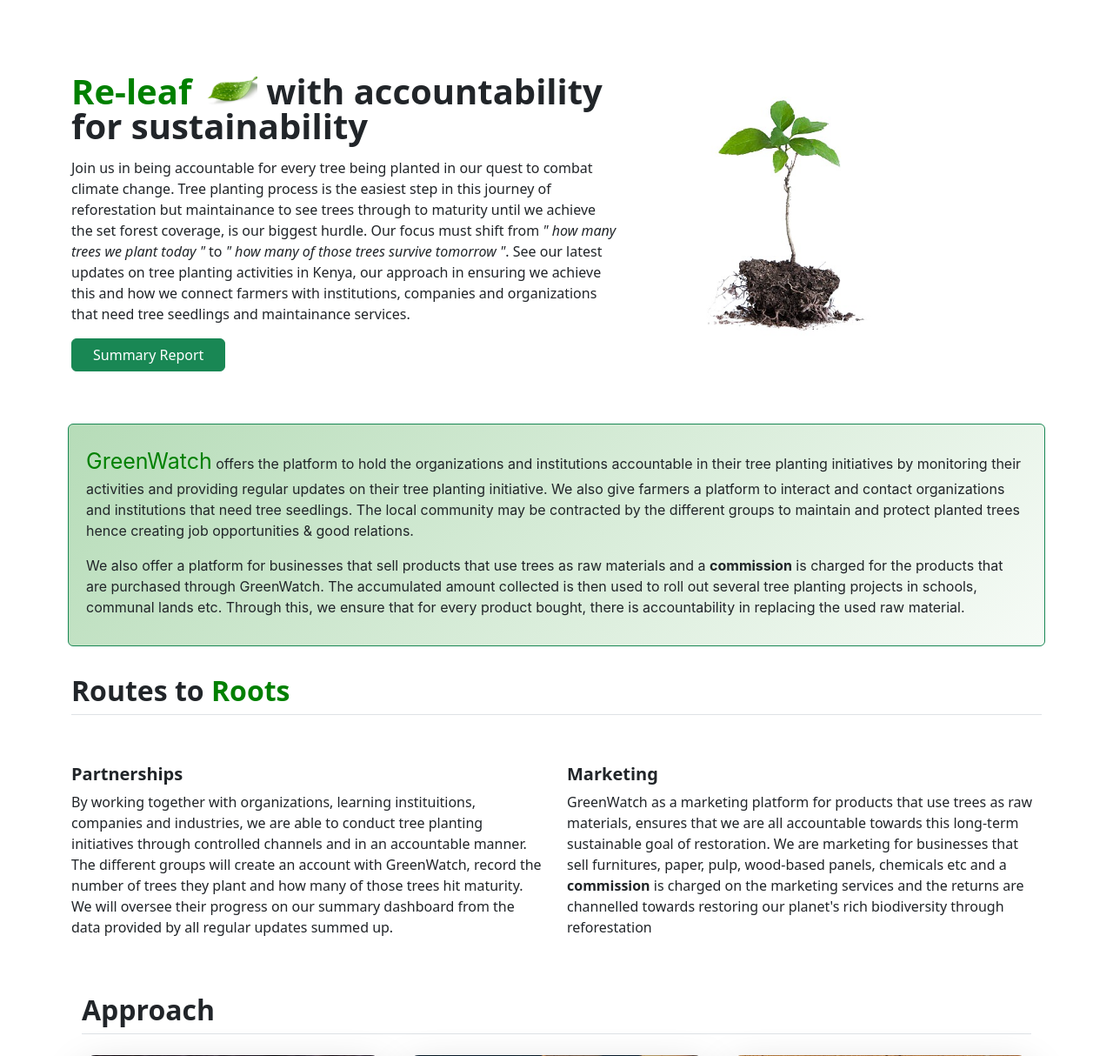
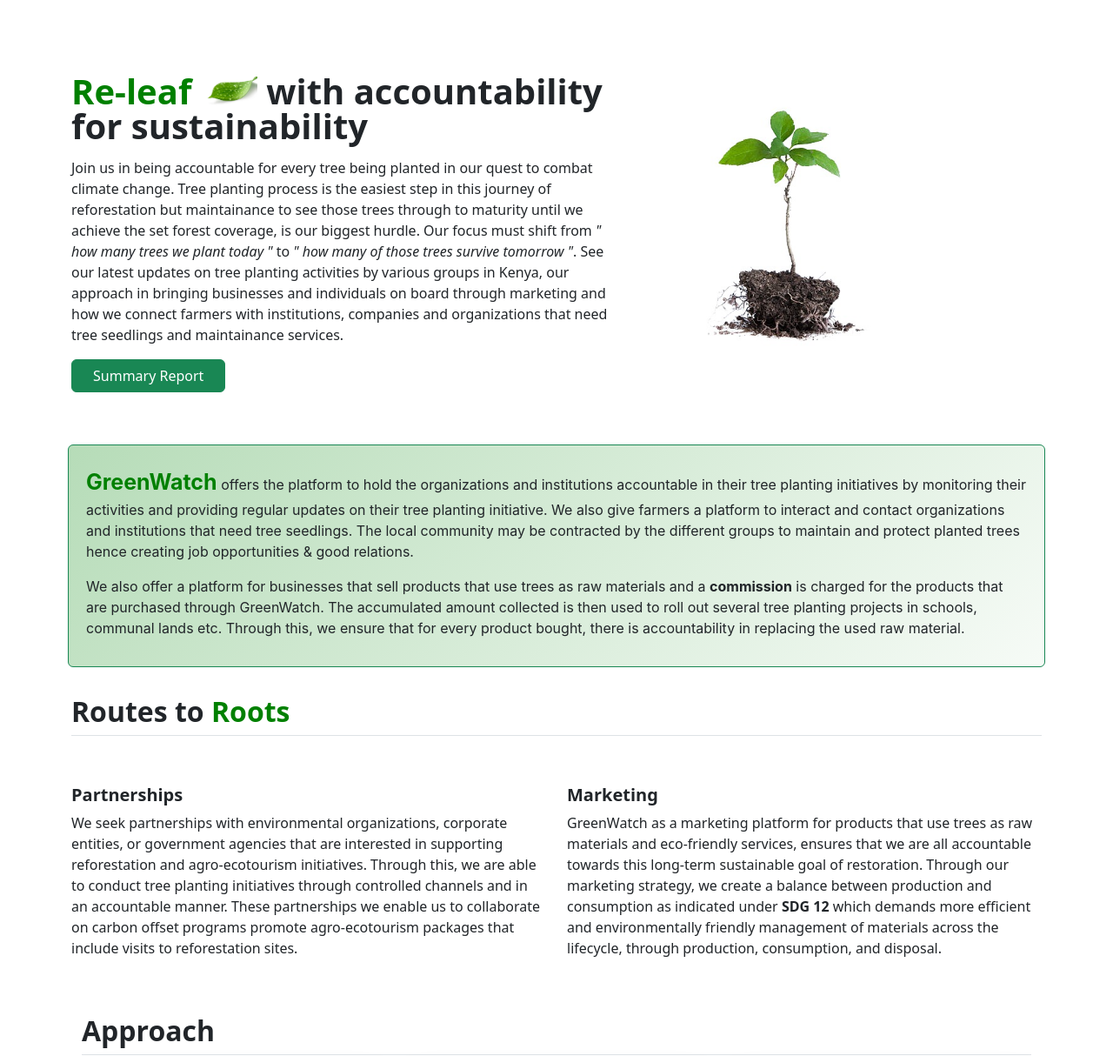
Before and after one commit to Collins07/GreenWatch, a Django app: page / in a window 1280 px wide. Shown: the part 72-1286 px from the top of the page at 87% size. Run offline with Django 4.2, Linux system fonts and the light colour scheme; some libraries are stand-ins or nearby versions.

Commit message:
home page changes

```diff
--- a/reforestation/templates/reforest/home.html
+++ b/reforestation/templates/reforest/home.html
@@ -39,9 +39,10 @@
                 <h1 class=" fw-bold lh-1 mb-3">
                     <span class="releaf">Re-leaf</span>  <img src="{% static 'img/leaff.jpg' %}" alt="" class="bi mt-4" width="65" height="37" role="img" > with accountability for sustainability</h1>
                 <p >Join us in being accountable for every tree being planted in our quest to combat climate change.
-                   Tree planting process is the easiest step in this journey of reforestation but maintainance to see trees through to maturity until
+                   Tree planting process is the easiest step in this journey of reforestation but maintainance to see those trees through to maturity until
                    we achieve the set forest coverage, is our biggest hurdle. Our focus must shift from <i>" how many trees we plant today "</i> to
-                   <i>" how many of those trees survive tomorrow "</i>. See our latest updates on tree planting activities in Kenya, our approach in ensuring we achieve this and how we connect farmers with institutions, companies and organizations that need tree seedlings and maintainance services.</p>
+                   <i>" how many of those trees survive tomorrow "</i>. See our latest updates on tree planting activities by various groups in Kenya,
+                   our approach in bringing businesses and individuals on board through marketing and how we connect farmers with institutions, companies and organizations that need tree seedlings and maintainance services.</p>
                 <div class="d-grid gap-2 d-md-flex justify-content-md-start">
                   <a class="btn btn-success px-4 me-md-2" href="{% url 'reforest' %}">Summary Report</a>
 
@@ -57,7 +58,7 @@
               <div id="wave" class="card border-success mb-3">
                 <div class="card-body">
                   <h4 id="title" class="card-title mb-2"></h4>
-                  <p> <span class=" releaf1">GreenWatch</span> offers the platform to hold the organizations and institutions accountable in their tree planting initiatives by monitoring
+                  <p> <span class=" fw-bold releaf1">GreenWatch</span> offers the platform to hold the organizations and institutions accountable in their tree planting initiatives by monitoring
                     their activities and providing regular updates on their tree planting initiative. We also give farmers a platform to interact and contact organizations and institutions that need tree seedlings.
                     The local community may be contracted by the different groups to maintain and protect planted trees hence creating job opportunities & good relations.
                   </p>
@@ -76,23 +77,23 @@
             <h2  class="pb-2 border-bottom fw-bold">Routes to <span class="root">Roots</span></h2>
             <div class="row g-4 py-5">
 
-              <div class="col-6 d-flex align-items-start">
+              <div class="col-6 align-items-start">
                 <div>
                   <h3 class="fs-5 fw-bold">Partnerships</h3>
-                  <p>By working together with organizations, learning instituitions, companies and industries, we are able to conduct tree planting initiatives through controlled channels
-                    and in an accountable manner. The different groups will create an account with GreenWatch, record the number of trees they plant and how many of those trees hit maturity. We will oversee their progress on our
-                    summary dashboard from the data provided by all regular updates summed up.
+                  <p>We seek partnerships with environmental organizations, corporate entities, or government agencies that are interested in supporting reforestation and agro-ecotourism initiatives.
+                    Through this, we are able to conduct tree planting initiatives through controlled channels and in an accountable manner.
+                    These partnerships we enable us to collaborate on carbon offset programs promote agro-ecotourism packages that include visits to reforestation sites.
                   </p>
                 </div>
               </div>
 
-              <div class="col-6 d-flex align-items-start">
+              <div class="col-6 align-items-start">
                 <div>
                   <h3 class="fs-5 fw-bold">Marketing</h3>
-                  <p>GreenWatch as a marketing platform for products that use trees as raw materials, ensures that we are all accountable towards
-                    this long-term sustainable goal of restoration. We are marketing for businesses that sell furnitures, paper, pulp,
-                    wood-based panels, chemicals etc and a <b>commission</b> is charged on the marketing services and the returns are channelled towards
-                    restoring our planet's rich biodiversity through reforestation
+                  <p>GreenWatch as a marketing platform for products that use trees as raw materials and eco-friendly services, ensures that we are all accountable towards
+                    this long-term sustainable goal of restoration. Through our marketing strategy,
+                     we create a balance between production and consumption as indicated under <strong>SDG 12</strong> which
+                     demands more efficient and environmentally friendly management of materials across the lifecycle, through production, consumption, and disposal.
                   </p>
                 </div>
               </div>
@@ -189,38 +190,42 @@
 
           <div class="container">
             <div class="row">
-              <h2  class="pb-2 border-bottom fw-bold">Impact</h2>
+              <h2  class="pb-2 border-bottom fw-bold">Far<span class="root">mers</span></h2>
               <div class="row row-cols-1 row-cols-md-3 mb-3 text-center mt-2 py-2">
                 <div class="col">
                   <div class="card mb-4 rounded-3 shadow-sm border-success">
                     <div class="card-header py-3 text-bg-success border-success">
-                      <h4 class="my-0 fw-normal">Trees planted</h4>
+                      <h4 class="my-0 fw-normal">Free Marketplace!!</h4>
                     </div>
                     <div class="card-body">
-                      <h1 class="card-title pricing-card-title">0<small class="text-muted fw-light"></small></h1>
-                      <p>Trees trees panted by groups registered on GreenWatch</p>
+                      <p>GreenWatch offers farmers to market for their products on our platform with NO CHARGES incurred
+                        Post your products and interact with customers around your locality
+                      </p>
                     </div>
                   </div>
                 </div>
                 <div class="col">
-                  <div class="card mb-4 rounded-3 shadow-sm border-success">
-                    <div class="card-header py-3 text-bg-success border-success">
-                      <h4 class="my-0 fw-normal">Planted trees replaced</h4>
-                    </div>
+
+                  <div class="card mb-4 rounded-3 shadow-sm border-success" >
+                    <img src="{% static 'img/sell3.jpg' %}" class="  rounded-3" alt="" height="220px" loading="lazy">
                     <div class="card-body">
-                      <h1 class="card-title pricing-card-title">0<small class="text-muted fw-light"></small></h1>
-                      <p>Trees re-planted to replace the ones that dry up or end up damaged</p>
+
+                      <a href="{% url 'farmer' %}" class="btn btn-success">Get Started</a>
                     </div>
                   </div>
+
                 </div>
                 <div class="col">
                   <div class="card mb-4 rounded-3 shadow-sm border-success">
                     <div class="card-header py-3 text-bg-success border-success">
-                      <h4 class="my-0 fw-normal">Total trees</h4>
+                      <h4 class="my-0 fw-normal">Agricultural Education</h4>
                     </div>
                     <div class="card-body">
-                      <h1 class="card-title pricing-card-title">0<small class="text-muted fw-light"></small></h1>
-                      <p>The total number of trees today <strong>(all factors accounted for)</strong></p>
+
+                      <p>
+                        GreenWatch shares resources and information about agricultural seminars and events where
+                        farmers can learn, interact and share. Find interesting events near your locality to attend.
+                      </p>
                     </div>
                   </div>
                 </div>
```
Also changed, not shown: reforestation/reforestation/static/img/MS_Startups_Celebration_Badge_Light.png (deleted), reforestation/reforestation/static/img/sell3.jpg (added).
